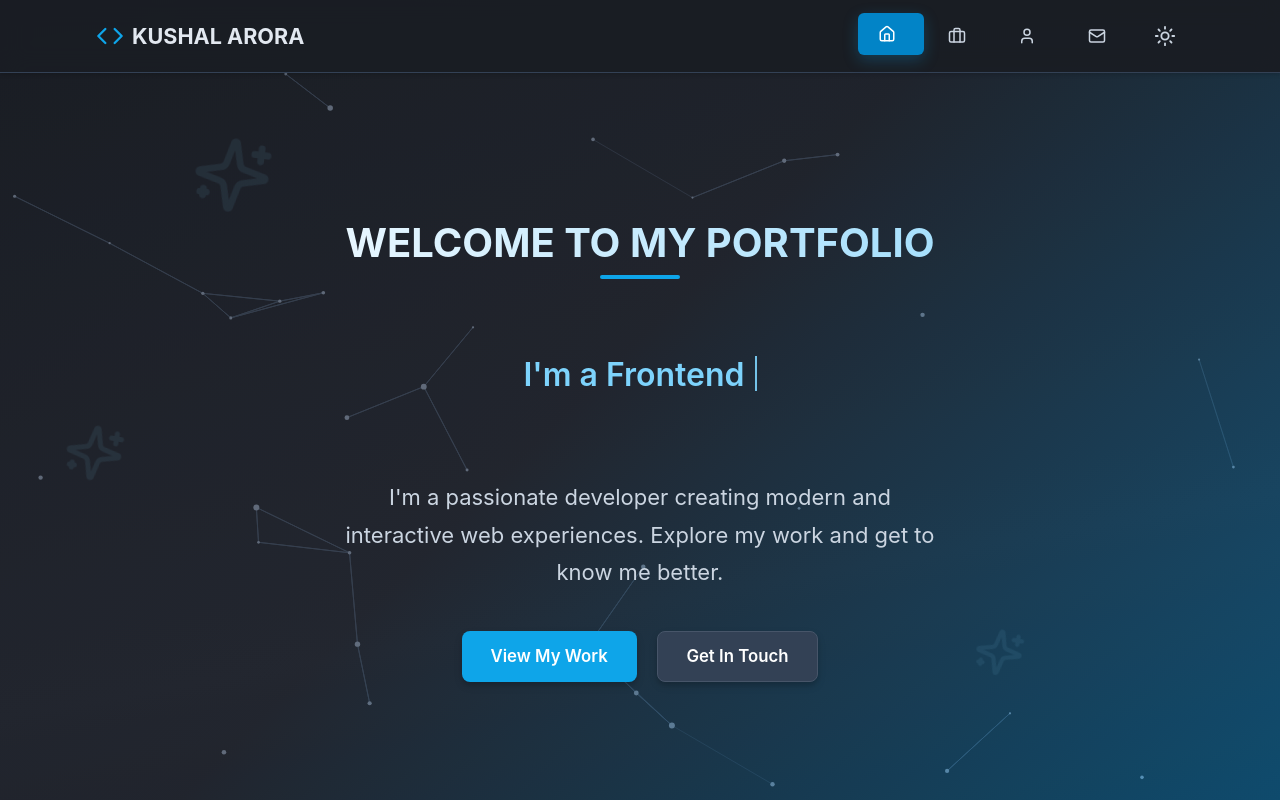
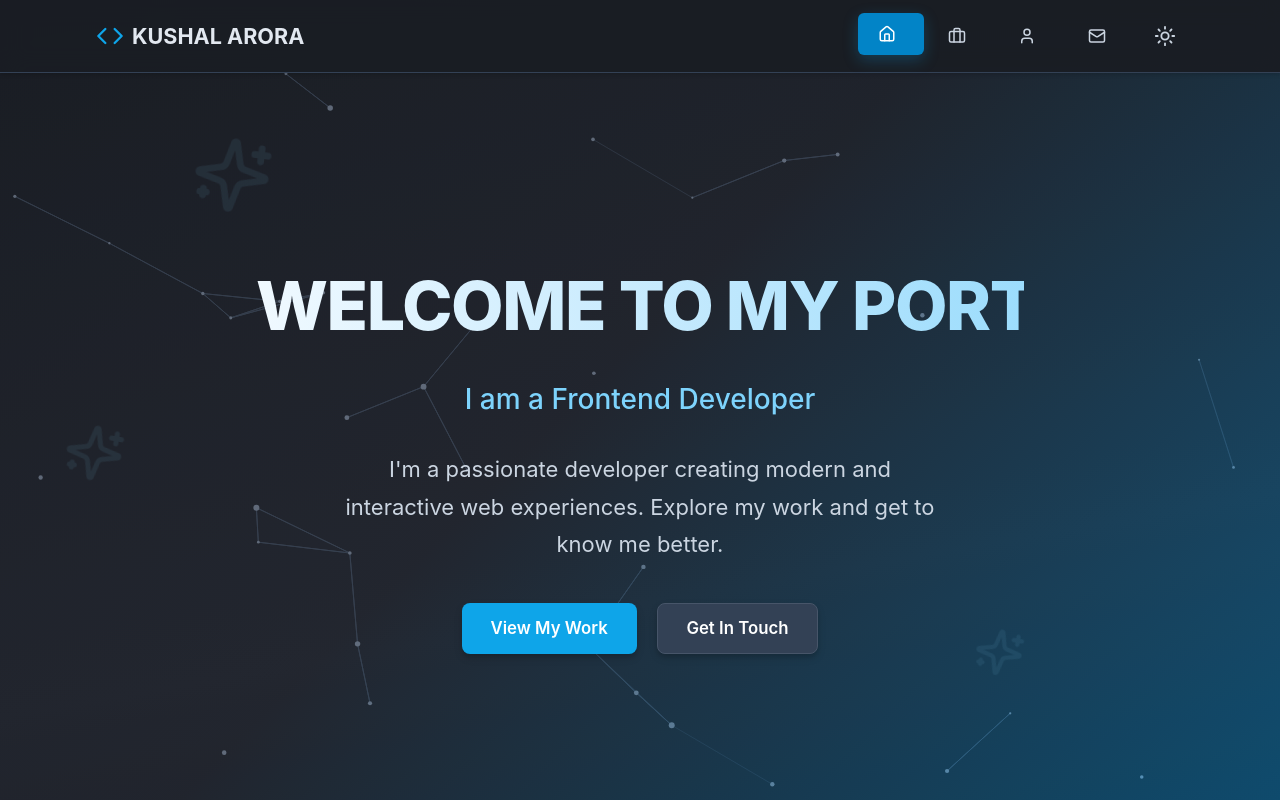
Before and after one commit to Kushal1907/my-portfolio-app, a React (Create React App) app in the folder client/: page / in a window 1280 px wide. Shown: the top 800 px of the page. Built offline with nearby package versions, Linux system fonts and the light colour scheme.

Commit message:
rEMOVING  text rotator feature 	modified:   client/craco.config.js 	modified:   client/src/App.css 	modified:   client/src/pages/HomePage.js

```diff
--- a/client/craco.config.js
+++ b/client/craco.config.js
@@ -13,16 +13,6 @@ const ReactCompilerConfig = {
 
 module.exports = {
   babel: {
-    plugins: [
-      // Add the React Compiler plugin.
-      // It's generally recommended to place it early in the plugin array.
-      ["babel-plugin-react-compiler", ReactCompilerConfig],
-    ],
-    // You typically don't need to add presets here if you're using CRA,
-    // as 'babel-preset-react-app' (used by CRA) already includes necessary presets
-    // like @babel/preset-env and @babel/preset-react.
-    // presets: [],
+    plugins: [["babel-plugin-react-compiler", ReactCompilerConfig]],
   },
-  // If you have other CRAC O configurations (e.g., for Webpack, ESLint, PostCSS),
-  // they would go here as well.
 };
--- a/client/src/App.css
+++ b/client/src/App.css
@@ -3,9 +3,9 @@
 /* Global Resets and Base Styles */
 :root {
   /* Dark Theme (Updated Palette) */
-  --bg-primary: #1a1d24;
-  --bg-secondary: #232730;
-  --bg-tertiary: #16191f;
+  --bg-primary: #1a1d24; /* Deeper, slightly desaturated dark blue/grey */
+  --bg-secondary: #232730; /* Slightly lighter than primary */
+  --bg-tertiary: #16191f; /* Even darker for certain sections */
   --bg-card: #1e293b;
   --bg-navbar: rgba(26, 29, 36, 0.8);
   --bg-navbar-scrolled: rgba(26, 29, 36, 0.95);
@@ -88,7 +88,7 @@
 
 html {
   scroll-behavior: smooth;
-  height: 100%; /* Helps stabilize vh units and layout calculations */
+  height: 100%;
 }
 
 body {
@@ -114,7 +114,7 @@ body {
     color var(--transition-duration-medium) var(--ease-in-out-cubic);
   position: relative;
   z-index: 0;
-  min-height: 100%; /* Ensure body tries to fill html height */
+  min-height: 100%;
 }
 
 img,
@@ -204,21 +204,8 @@ svg {
     transform: rotate(360deg);
   }
 }
-/* @keyframes gradientText removed as it's no longer used by hero/section titles */
-@keyframes heroCharPopIn {
-  0% {
-    opacity: 0;
-    transform: translateY(20px) scale(0.8);
-  }
-  70% {
-    opacity: 1;
-    transform: translateY(-5px) scale(1.05);
-  }
-  100% {
-    opacity: 1;
-    transform: translateY(0) scale(1);
-  }
-}
+/* @keyframes gradientText is removed as it's no longer used by hero/section titles */
+/* @keyframes heroCharPopIn is removed */
 @keyframes float {
   0% {
     transform: translateY(0px) rotate(0deg);
@@ -230,15 +217,7 @@ svg {
     transform: translateY(0px) rotate(0deg);
   }
 }
-@keyframes blinkCursor {
-  0%,
-  100% {
-    opacity: 1;
-  }
-  50% {
-    opacity: 0;
-  }
-}
+/* @keyframes blinkCursor is removed as typed text rotator is removed */
 
 .animate-fadeIn {
   animation: fadeIn var(--transition-duration-slow) var(--ease-out-quad)
@@ -678,34 +657,32 @@ svg {
   position: relative;
   z-index: 1;
 }
-/* Hero title now uses .section-title for base styling, and .animate-fadeInUp for entrance */
-.hero-rotating-text {
+/* Hero title now uses .section-title class */
+
+/* ✨ Styles for the new static role texts ✨ */
+.hero-roles {
+  margin: 1rem 0 1.5rem 0; /* Spacing around the roles block */
+}
+.hero-role-text {
   font-size: 1.5rem;
-  font-weight: 600;
-  color: var(--text-accent);
-  margin: 0.5rem auto 1.5rem auto;
-  min-height: 2.5em;
-  line-height: 1.5;
-  display: inline-block;
-  position: relative;
-}
-[data-theme="light"] .hero-rotating-text {
-  color: var(--text-accent);
-}
-.typing-cursor {
-  display: inline-block;
-  width: 2px;
-  height: 1.1em;
-  background-color: var(--text-accent);
-  animation: blinkCursor 0.8s infinite;
-  margin-left: 2px;
-  vertical-align: baseline;
-  position: relative;
-  bottom: -0.15em;
-}
-[data-theme="light"] .typing-cursor {
-  background-color: var(--text-accent);
-}
+  font-weight: 500; /* Or 600 if you prefer bolder */
+  color: var(--text-accent); /* Or var(--text-secondary) for less emphasis */
+  line-height: 1.4;
+  margin: 0.25rem 0; /* Spacing between the two role lines */
+  /* The animate-fadeInUp class is applied in JSX with style for animation-delay */
+}
+[data-theme="light"] .hero-role-text {
+  color: var(--text-accent); /* Ensure good contrast in light theme */
+}
+@media (min-width: 768px) {
+  .hero-roles {
+    margin: 1.5rem 0 2rem 0;
+  }
+  .hero-role-text {
+    font-size: 1.75rem; /* Larger on wider screens */
+  }
+}
+
 .hero-subtitle {
   font-size: 1.1rem;
   line-height: 1.7;
@@ -738,11 +715,6 @@ svg {
     padding: 4rem 1rem;
   }
   /* Hero title sizing will come from .section-title's media query */
-  .hero-rotating-text {
-    font-size: 2rem;
-    min-height: 3em;
-    margin: 1rem auto 2rem auto;
-  }
   .hero-subtitle {
     font-size: 1.375rem;
     max-width: 80%;
@@ -836,13 +808,14 @@ svg {
   animation: pulseGlow 1.5s infinite var(--ease-in-out-cubic);
 }
 
-/* Section Title */
+/* Section Title (Also used by Hero Title) */
 .section-title {
-  font-size: 2rem;
-  line-height: 1.3;
-  font-weight: 700;
+  font-size: 2.5rem;
+  line-height: 1.15;
+  font-weight: 800;
+  letter-spacing: -0.02em;
   text-align: center;
-  margin-bottom: 3rem;
+  margin-bottom: 1rem;
   position: relative;
   padding-bottom: 0.75rem;
   background-image: linear-gradient(
@@ -864,7 +837,7 @@ svg {
 }
 .section-title:hover {
   background-position: 100% center;
-  transform: scale(1.03);
+  transform: scale(1.02);
 }
 .section-title::after {
   content: "";
@@ -878,8 +851,24 @@ svg {
   border-radius: 2px;
   transition: width var(--transition-duration-medium) var(--ease-in-out-cubic);
 }
-.section-title:hover::after {
+.hero-section .section-title::after {
+  display: none;
+} /* Hide underline for hero main title */
+.section-title:not(.hero-section .section-title):hover::after {
   width: 90px;
+}
+
+@media (max-width: 767px) {
+  .section-title {
+    font-size: 2rem;
+    line-height: 1.3;
+    margin-bottom: 3rem;
+  }
+  .hero-section .section-title {
+    font-size: 2.5rem;
+    line-height: 1.15;
+    margin-bottom: 1rem;
+  }
 }
 @media (min-width: 768px) {
   .section-title {
@@ -887,11 +876,16 @@ svg {
     line-height: 1.2;
     margin-bottom: 3.5rem;
   }
+  .hero-section .section-title {
+    font-size: 4.25rem;
+    line-height: 1.15;
+    margin-bottom: 1.5rem;
+  }
   .section-title::after {
     width: 80px;
     height: 4px;
   }
-  .section-title:hover::after {
+  .section-title:not(.hero-section .section-title):hover::after {
     width: 110px;
   }
 }
@@ -1283,6 +1277,7 @@ svg {
   font-size: 1rem;
   line-height: 1.5;
   color: var(--text-secondary);
+  position: relative;
 }
 .contact-info-list li:last-child {
   margin-bottom: 0;
@@ -1293,6 +1288,7 @@ svg {
   text-decoration: none;
   transition: color var(--transition-duration-fast) var(--ease-in-out-cubic);
   word-break: break-word;
+  margin-right: 0.75rem;
 }
 .contact-info-list li a:hover,
 .contact-info-list li a:focus-visible {
@@ -1305,6 +1301,70 @@ svg {
   flex-shrink: 0;
   width: 22px;
   height: 22px;
+}
+.copy-button {
+  background: transparent;
+  border: 1px solid var(--border-secondary);
+  color: var(--text-tertiary);
+  padding: 0.3rem 0.5rem;
+  border-radius: 0.375rem;
+  cursor: pointer;
+  display: inline-flex;
+  align-items: center;
+  justify-content: center;
+  transition: color var(--transition-duration-fast) var(--ease-in-out-cubic),
+    border-color var(--transition-duration-fast) var(--ease-in-out-cubic),
+    background-color var(--transition-duration-fast) var(--ease-in-out-cubic);
+  margin-left: auto;
+}
+.copy-button:hover,
+.copy-button:focus-visible {
+  color: var(--text-accent-hover);
+  border-color: var(--text-accent-hover);
+  background-color: var(--bg-theme-toggle-hover);
+}
+.copy-button:focus-visible {
+  outline: 2px solid var(--border-focus);
+  outline-offset: 1px;
+}
+.copy-button svg {
+  width: 16px;
+  height: 16px;
+}
+.copied-feedback {
+  position: absolute;
+  right: -5px;
+  top: 50%;
+  transform: translate(100%, -50%);
+  background-color: var(--bg-button-primary);
+  color: var(--text-button);
+  padding: 0.25rem 0.6rem;
+  border-radius: 0.25rem;
+  font-size: 0.75rem;
+  font-weight: 500;
+  white-space: nowrap;
+  opacity: 0;
+  animation: fadeAndSlideUp 0.3s var(--ease-out-quad) forwards,
+    fadeOut 0.3s var(--ease-in-out-cubic) 1.7s forwards;
+  pointer-events: none;
+}
+@keyframes fadeAndSlideUp {
+  from {
+    opacity: 0;
+    transform: translate(100%, -30%);
+  }
+  to {
+    opacity: 1;
+    transform: translate(100%, -50%);
+  }
+}
+@keyframes fadeOut {
+  from {
+    opacity: 1;
+  }
+  to {
+    opacity: 0;
+  }
 }
 .contact-page-form-cta {
   margin-top: 2rem;
@@ -1682,12 +1742,7 @@ svg {
   .scroll-to-top:active {
     transform: none !important;
   }
-  .hero-title:hover {
-    transform: none !important;
-  }
-  /* .hero-title-char animation is handled by its class, which is covered by the general .animate-fadeInUp reset in prefers-reduced-motion if that's used, or its own keyframe if specific.
-     Since the JS now directly renders the h1 with .animate-fadeInUp, the general rule applies.
-  */
+  /* Hero title uses .section-title, its hover is covered by .section-title:hover */
   .section-title:hover {
     transform: none !important;
   }
--- a/client/src/pages/HomePage.js
+++ b/client/src/pages/HomePage.js
@@ -1,67 +1,13 @@
 import { Briefcase, Sparkles, User } from "lucide-react"; // Import icons used here
-import { useEffect, useMemo, useRef, useState } from "react";
+import { useEffect, useRef } from "react";
 import { Link } from "react-router-dom";
 import { Section } from "../App"; // Assuming Section is exported from App.js or a common components file
 
 // Enhanced HeroSection Component with Typed Text Animation
 const HeroSection = () => {
   const heroRef = useRef(null);
-  const rotatingTexts = useMemo(
-    () => ["I'm a Frontend Developer", "I'm a Full Stack Developer"],
-    []
-  );
 
-  const [textArrayIndex, setTextArrayIndex] = useState(0);
-  const [charIndex, setCharIndex] = useState(0);
-  const [currentTypedText, setCurrentTypedText] = useState("");
-  const [isDeleting, setIsDeleting] = useState(false);
-
-  const typingSpeed = 120;
-  const deletingSpeed = 60;
-  const pauseBeforeDelete = 2000;
-  const pauseBeforeTypingNext = 500;
-
-  useEffect(() => {
-    let typeTimer;
-    const currentPhraseToType = rotatingTexts[textArrayIndex];
-
-    if (isDeleting) {
-      if (charIndex > 0) {
-        typeTimer = setTimeout(() => {
-          setCurrentTypedText(currentPhraseToType.substring(0, charIndex - 1));
-          setCharIndex(charIndex - 1);
-        }, deletingSpeed);
-      } else {
-        setIsDeleting(false);
-        setTextArrayIndex(
-          (prevIndex) => (prevIndex + 1) % rotatingTexts.length
-        );
-        typeTimer = setTimeout(() => {}, pauseBeforeTypingNext);
-      }
-    } else {
-      if (charIndex < currentPhraseToType.length) {
-        typeTimer = setTimeout(() => {
-          setCurrentTypedText(currentPhraseToType.substring(0, charIndex + 1));
-          setCharIndex(charIndex + 1);
-        }, typingSpeed);
-      } else {
-        typeTimer = setTimeout(() => {
-          setIsDeleting(true);
-        }, pauseBeforeDelete);
-      }
-    }
-    return () => clearTimeout(typeTimer);
-  }, [
-    charIndex,
-    isDeleting,
-    textArrayIndex,
-    rotatingTexts,
-    typingSpeed,
-    deletingSpeed,
-    pauseBeforeDelete,
-    pauseBeforeTypingNext,
-  ]);
-
+  // Subtle parallax effect for background shapes (can remain)
   useEffect(() => {
     const handleMouseMove = (event) => {
       if (
@@ -99,14 +45,16 @@ const HeroSection = () => {
           style={{ animationDelay: "0.2s" }}>
           WELCOME TO MY PORTFOLIO
         </h1>
-        <p
-          className="hero-rotating-text"
-          style={{ animationDelay: "0.8s" }}
-          aria-live="polite"
-          aria-label={`Role: ${currentTypedText}`}>
-          {currentTypedText}
-          <span className="typing-cursor" aria-hidden="true"></span>
-        </p>
+
+        {/* ✨ STATIC ROLE TEXTS ✨ */}
+        <div className="hero-roles">
+          <p
+            className="hero-role-text animate-fadeInUp"
+            style={{ animationDelay: "0.6s" }}>
+            I am a Frontend Developer
+          </p>
+        </div>
+
         <p
           className="hero-subtitle animate-fadeInUp"
           style={{ animationDelay: "1.2s" }}>
```
